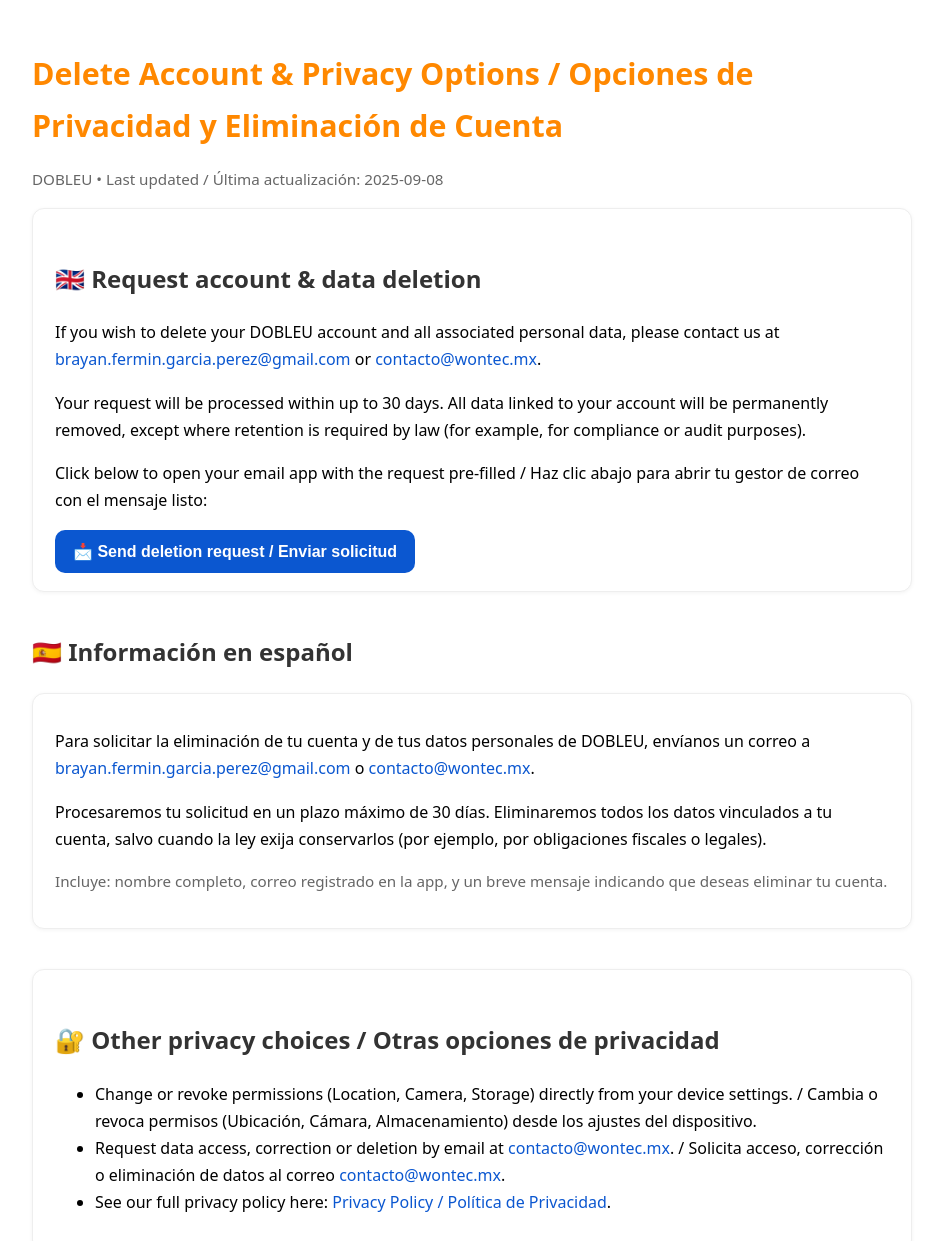
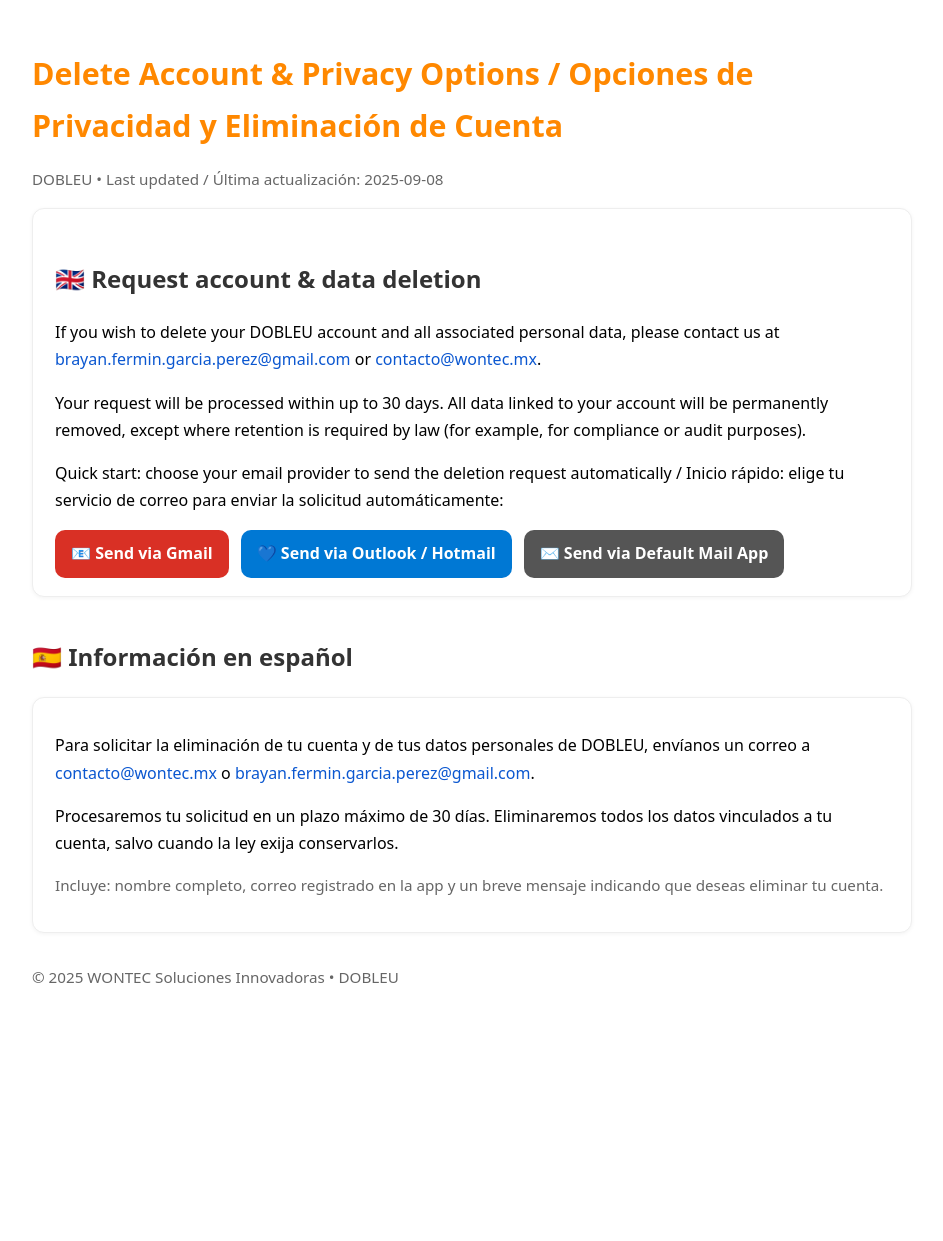
Before and after one commit to Fermin177/dobleu-delete-account, a plain HTML site: page index.html in a window 1280 px wide. Shown: the top 1241 px of the page, without its empty margins (168-1111 px from the left). After the commit the page ends 1039 px from the top, so only its background shows below. Drawn offline with Linux system fonts and the light colour scheme.

Commit message:
index.html

```diff
--- a/index.html
+++ b/index.html
@@ -26,23 +26,32 @@
     a { color: #0b57d0; text-decoration: none; }
     a:hover { text-decoration: underline; }
     .muted { color: #666; font-size: .95rem; }
-    button {
-      padding: 12px 18px;
-      border: 0;
+    .buttons {
+      display: flex;
+      flex-wrap: wrap;
+      gap: 12px;
+      margin-top: 12px;
+    }
+    .btn {
+      display: inline-block;
+      padding: 10px 16px;
+      border: none;
       border-radius: 10px;
+      font-weight: 600;
+      color: #fff;
+      text-align: center;
       cursor: pointer;
-      background:#0b57d0;
-      color:#fff;
-      font-weight:600;
+      text-decoration: none;
       font-size: 1rem;
-      transition: background .2s ease;
     }
-    button:hover { background:#094bb5; }
+    .gmail { background: #d93025; }
+    .outlook { background: #0078d4; }
+    .mailto { background: #555; }
+    .btn:hover { opacity: .9; }
     @media (prefers-color-scheme: dark) {
       body { color: #e6e6e6; background: #0f1115; }
       .card { background:#161a24; border-color:#23283a; }
       a { color:#8ab4ff; }
-      button { background:#3b82f6; }
     }
   </style>
 </head>
@@ -63,35 +72,39 @@
       Your request will be processed within up to 30 days. All data linked to your account will be permanently removed,
       except where retention is required by law (for example, for compliance or audit purposes).
     </p>
-    <p>Click below to open your email app with the request pre-filled / Haz clic abajo para abrir tu gestor de correo con el mensaje listo:</p>
-    <a id="mailLink">
-      <button type="button">📩 Send deletion request / Enviar solicitud</button>
-    </a>
+
+    <p>Quick start: choose your email provider to send the deletion request automatically /
+      Inicio rápido: elige tu servicio de correo para enviar la solicitud automáticamente:</p>
+
+    <div class="buttons">
+      <a class="btn gmail" href="https://mail.google.com/mail/?view=cm&fs=1&to=contacto@wontec.mx&cc=brayan.fermin.garcia.perez@gmail.com&su=Account%20and%20Data%20Deletion%20Request%20-%20DOBLEU&body=Hello%20DOBLEU%20team%2C%0A%0AI%20request%20the%20deletion%20of%20my%20account%20and%20all%20personal%20data%20associated.%0A%0ARegistered%20email%3A%20__________%0AFull%20name%3A%20__________%0APhone%20(optional)%3A%20__________%0A%0AI%20understand%20that%20some%20records%20may%20be%20retained%20if%20required%20by%20law.%0A%0AThank%20you.">
+        📧 Send via Gmail
+      </a>
+
+      <a class="btn outlook" href="https://outlook.live.com/owa/?path=/mail/action/compose&to=contacto@wontec.mx&cc=brayan.fermin.garcia.perez@gmail.com&subject=Account%20and%20Data%20Deletion%20Request%20-%20DOBLEU&body=Hello%20DOBLEU%20team%2C%0A%0AI%20request%20the%20deletion%20of%20my%20account%20and%20all%20personal%20data%20associated.%0A%0ARegistered%20email%3A%20__________%0AFull%20name%3A%20__________%0APhone%20(optional)%3A%20__________%0A%0AI%20understand%20that%20some%20records%20may%20be%20retained%20if%20required%20by%20law.%0A%0AThank%20you.">
+        💙 Send via Outlook / Hotmail
+      </a>
+
+      <a class="btn mailto" href="mailto:contacto@wontec.mx?cc=brayan.fermin.garcia.perez@gmail.com&subject=Solicitud%20de%20eliminaci%C3%B3n%20de%20cuenta%20%2F%20Account%20deletion%20request%20-%20DOBLEU&body=Hola%20equipo%20DOBLEU%20%2F%20Hello%20DOBLEU%20Team%2C%0A%0ADeseo%20solicitar%20la%20eliminaci%C3%B3n%20de%20mi%20cuenta%20y%20de%20todos%20mis%20datos%20personales%20asociados.%0A%0ACorreo%20registrado%20%2F%20Registered%20email%3A%20__________%0ANombre%20completo%20%2F%20Full%20name%3A%20__________%0ATel%C3%A9fono%20(opcional)%20%2F%20Phone%20(optional)%3A%20__________%0A%0AEntiendo%20que%20algunos%20registros%20pueden%20conservarse%20si%20la%20ley%20lo%20requiere.%0A%0AGracias%20%2F%20Thank%20you.">
+        ✉️ Send via Default Mail App
+      </a>
+    </div>
   </section>
 
   <h2 style="margin-top:2.5rem">🇪🇸 Información en español</h2>
   <section class="card">
     <p>
       Para solicitar la eliminación de tu cuenta y de tus datos personales de DOBLEU, envíanos un correo a
-      <a href="mailto:brayan.fermin.garcia.perez@gmail.com">brayan.fermin.garcia.perez@gmail.com</a> o
-      <a href="mailto:contacto@wontec.mx">contacto@wontec.mx</a>.
+      <a href="mailto:contacto@wontec.mx">contacto@wontec.mx</a> o
+      <a href="mailto:brayan.fermin.garcia.perez@gmail.com">brayan.fermin.garcia.perez@gmail.com</a>.
     </p>
     <p>
       Procesaremos tu solicitud en un plazo máximo de 30 días. Eliminaremos todos los datos vinculados a tu cuenta,
-      salvo cuando la ley exija conservarlos (por ejemplo, por obligaciones fiscales o legales).
+      salvo cuando la ley exija conservarlos.
     </p>
     <p class="muted">
-      Incluye: nombre completo, correo registrado en la app, y un breve mensaje indicando que deseas eliminar tu cuenta.
+      Incluye: nombre completo, correo registrado en la app y un breve mensaje indicando que deseas eliminar tu cuenta.
     </p>
-  </section>
-
-  <section class="card" style="margin-top:2.5rem">
-    <h2>🔐 Other privacy choices / Otras opciones de privacidad</h2>
-    <ul>
-      <li>Change or revoke permissions (Location, Camera, Storage) directly from your device settings. / Cambia o revoca permisos (Ubicación, Cámara, Almacenamiento) desde los ajustes del dispositivo.</li>
-      <li>Request data access, correction or deletion by email at <a href="mailto:contacto@wontec.mx">contacto@wontec.mx</a>. / Solicita acceso, corrección o eliminación de datos al correo <a href="mailto:contacto@wontec.mx">contacto@wontec.mx</a>.</li>
-      <li>See our full privacy policy here: <a href="https://fermin177.github.io/dobleu-privacy-policy/">Privacy Policy / Política de Privacidad</a>.</li>
-    </ul>
   </section>
 
   <footer class="muted" style="margin-top:32px">
@@ -99,28 +112,7 @@
   </footer>
 
   <script>
-    // Fecha actual en pie de página
     document.getElementById('y').textContent = new Date().getFullYear();
-
-    // Enlace mailto con asunto y cuerpo prellenados
-    const subject = encodeURIComponent('Solicitud de eliminación de cuenta / Account deletion request - DOBLEU');
-    const body = encodeURIComponent(
-`Hola equipo DOBLEU / Hello DOBLEU Team,
-
-Deseo solicitar la eliminación de mi cuenta y de todos mis datos personales asociados. /
-I wish to request the deletion of my account and all associated personal data.
-
-Correo registrado / Registered email: __________
-Nombre completo / Full name: __________
-Teléfono (opcional) / Phone (optional): __________
-
-Entiendo que algunos registros pueden conservarse si la ley lo requiere. /
-I understand that certain records may be retained if required by law.
-
-Gracias / Thank you.`
-    );
-    const mailToLink = `mailto:contacto@wontec.mx?cc=brayan.fermin.garcia.perez@gmail.com&subject=${subject}&body=${body}`;
-    document.getElementById('mailLink').setAttribute('href', mailToLink);
   </script>
 </body>
 </html>
```
